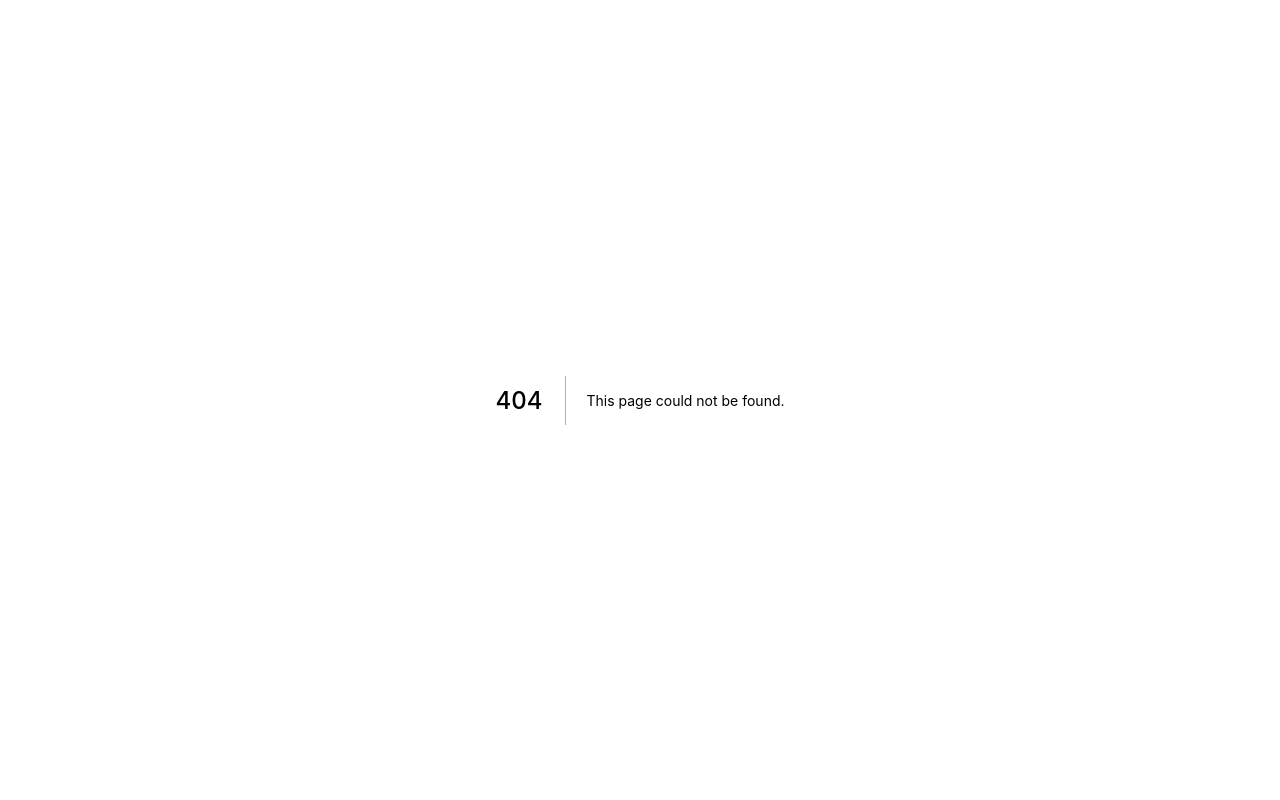
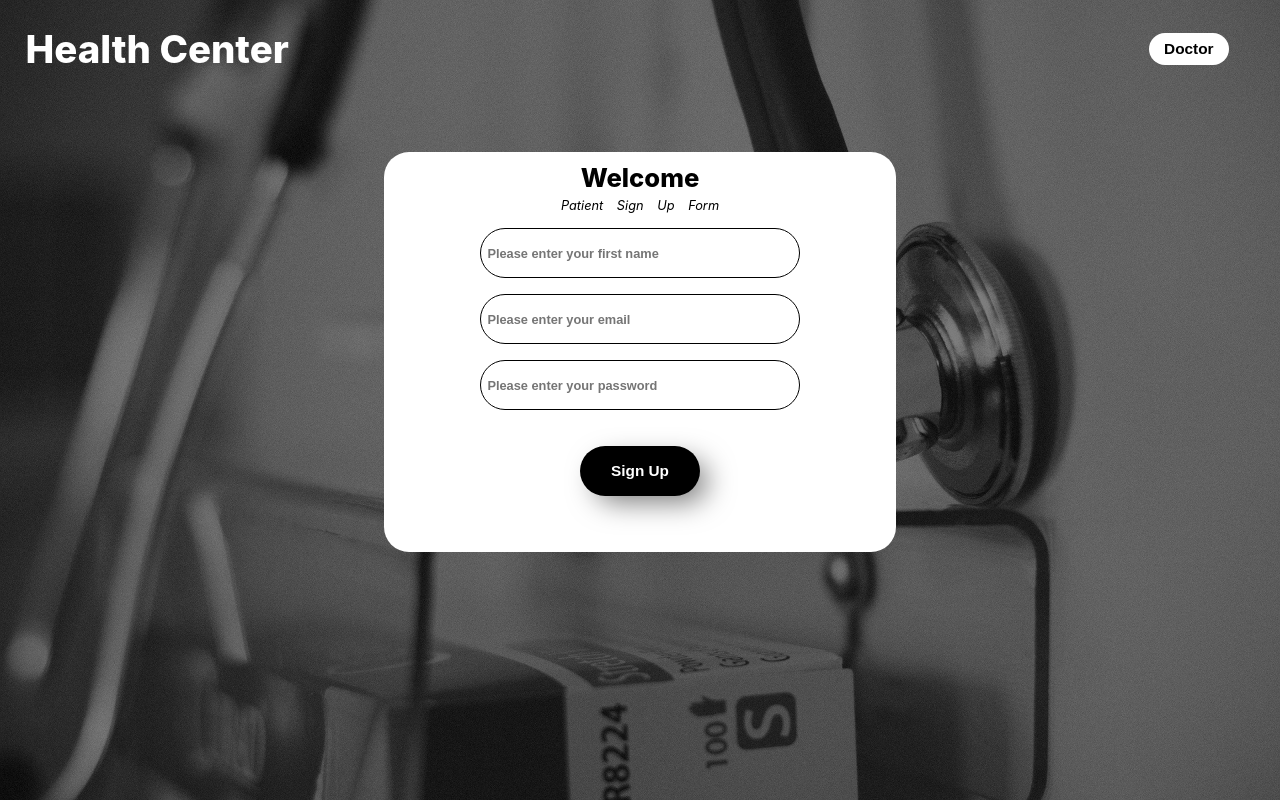
Before and after one commit to Innocent-Bern/health, a Next.js app: page /patientsignup in a window 1280 px wide. Before the commit this address had no page. Built offline with nearby package versions, Linux system fonts and the light colour scheme.

Commit message:
patient login page & patient registering

```diff
--- /dev/null
+++ b/components/Navbar.js
@@ -0,0 +1,12 @@
+import styles from "../styles/Home.module.css"
+import Link from "next/link";
+const Navbar = () => {
+    return (
+        <div className={styles.home_header}>
+          <Link href="/"><a><h1 className={styles.logo}>Health Center</h1></a></Link>
+          <a><button className={styles.doc_btn}>Doctor</button></a>
+        </div>
+     );
+}
+
+export default Navbar;
--- a/lib/firebase.js
+++ b/lib/firebase.js
@@ -2,6 +2,9 @@ import { initializeApp } from "firebase/app";
 import {
     getFirestore
 } from "firebase/firestore"
+import {
+  getAuth
+} from "firebase/auth"
 
 const firebaseConfig = {
   apiKey: "AIzaSyCs8R1Mw26Ap7v1pQmMBzal0uL8URvF048",
@@ -16,6 +19,7 @@ const firebaseConfig = {
 const app = initializeApp(firebaseConfig);
 
 // initialize services
-const firestore= getFirestore(app)
+const db= getFirestore()
+const auth= getAuth()
 
-export {firestore}
+export {db, auth}
--- /dev/null
+++ b/pages/patientsignup.js
@@ -0,0 +1,85 @@
+import Head from "next/head";
+import styles from "../styles/Patientsignup.module.css"
+import Navbar from "../components/Navbar";
+import { auth } from "../lib/firebase";
+import {
+    createUserWithEmailAndPassword,
+    signInWithEmailAndPassword,
+    signOut, updateProfile
+ } from "firebase/auth";
+import { useState } from "react";
+import { useRouter } from "next/router";
+
+const PatientSignup = () => {
+    const router= useRouter();
+    const [email, setEmail]= useState("")
+    const [name, setName]= useState("")
+    const [password, setPassword]= useState("")
+    const handleSubmit= (e)=>{
+        e.preventDefault()
+        createUserWithEmailAndPassword(auth, email, password)
+            .then((cred)=>{
+                updateProfile(auth.currentUser, {
+                    displayName: name
+                }).then(()=>{
+                    router.push("/")
+                })
+
+            })
+            .catch((err)=>{
+                router.push("/")
+            })
+    }
+    return (
+        <>
+        <Head>
+            <title>
+                Health App | Patient Sign Up
+            </title>
+        </Head>
+        <div className={styles.sign_up_page}>
+            <Navbar />
+            <form className={styles.sign_up_form}>
+                <h2 className={styles.form_header}> Welcome {name} </h2>
+                <p className={styles.form_header_cpt}> <i>Patient Sign Up Form</i> </p>
+                <div className={styles.form_item}>
+                    <input
+                        name="name"
+                        type="text"
+                        value={name}
+                        onChange={ e => setName(e.target.value)}
+                        required
+                        autoComplete="off"
+                        placeholder="Please enter your first name"
+                    />
+                </div>
+                <div className={styles.form_item}>
+                    <input
+                        name="email"
+                        type="text"
+                        value={email}
+                        onChange={ e => setEmail(e.target.value)}
+                        required
+                        autoComplete="off"
+                        placeholder="Please enter your email"
+                    />
+                </div>
+                <div className={styles.form_item}>
+                    <input
+                        name="password"
+                        type="password"
+                        value={password}
+                        onChange={ e => setPassword(e.target.value)}
+                        required
+                        autoComplete="off"
+                        placeholder="Please enter your password"
+                    />
+                </div>
+                <button className={styles.btn} onClick={e => handleSubmit(e)} >Sign Up</button>
+            </form>
+        </div>
+        </>
+     );
+}
+
+export default PatientSignup;
--- a/styles/Home.module.css
+++ b/styles/Home.module.css
@@ -44,6 +44,7 @@
   font-size: 2vw;
   font-weight: 600;
   word-spacing: 10px;
+  margin-bottom: 7vh;
 }
 .home_content_text{
   width: 40vw;
@@ -52,7 +53,7 @@
   font-weight: 500;
 }
 .home_btn{
-  margin-top: 10vh;
+  margin-top: 15vh;
   align-self: center;
   width: fit-content;
 }
--- /dev/null
+++ b/styles/Patientsignup.module.css
@@ -0,0 +1,60 @@
+.sign_up_page{
+    display: flex;
+    flex-direction: column;
+    width: 100vw;
+    height: 100vh;
+    background: linear-gradient( rgba(0, 0, 0, 0.5), rgba(0, 0, 0, 0.5) ), url("../public/stethoscope-840125_1920.jpg");
+    background-repeat: no-repeat;
+    background-size: cover;
+    background-position: center;
+    padding: 2%;
+}
+.sign_up_form{
+    display: flex;
+    flex-direction: column;
+    align-items: center;
+    height: 400px;
+    width: 40vw;
+    margin-top: 10vh;
+    border-radius: 25px;
+    align-self: center;
+    background-color: #fff;
+}
+.form_header{
+    font-size: 2vw;
+    font-weight: 800;
+    margin-bottom: 1%;
+    margin-top: 2%;
+}
+.form_header_cpt{
+    font-size: 1vw;
+    word-spacing: 10px;
+    margin-bottom: 3%;
+}
+.form_item input{
+    background: none;
+    border: none;
+    margin-bottom: 2vh;
+    height: 50px;
+    width: 25vw;
+    border-radius: 25px;
+    border: solid 1px black;
+    padding-left: 2%;
+    font-size: 1vw;
+    font-weight: bold;
+}
+.btn{
+    border: none;
+    background: none;
+    margin-top: 20px;
+    color: #fff;
+    background: black;
+    height: 50px;
+    width: 120px;
+    border-radius: 25px;
+    font-size: 1.2vw;
+    font-weight: 900;
+    box-shadow: 11px 10px 28px -4px rgba(0,0,0,0.52);
+    -webkit-box-shadow: 11px 10px 28px -4px rgba(0,0,0,0.52);
+    -moz-box-shadow: 11px 10px 28px -4px rgba(0,0,0,0.52);
+}
--- a/styles/globals.css
+++ b/styles/globals.css
@@ -13,4 +13,6 @@ a {
 
 * {
   box-sizing: border-box;
+  margin: 0;
+  padding: 0;
 }
```
Also changed, not shown: pages/index.js (+6 -8 lines).
